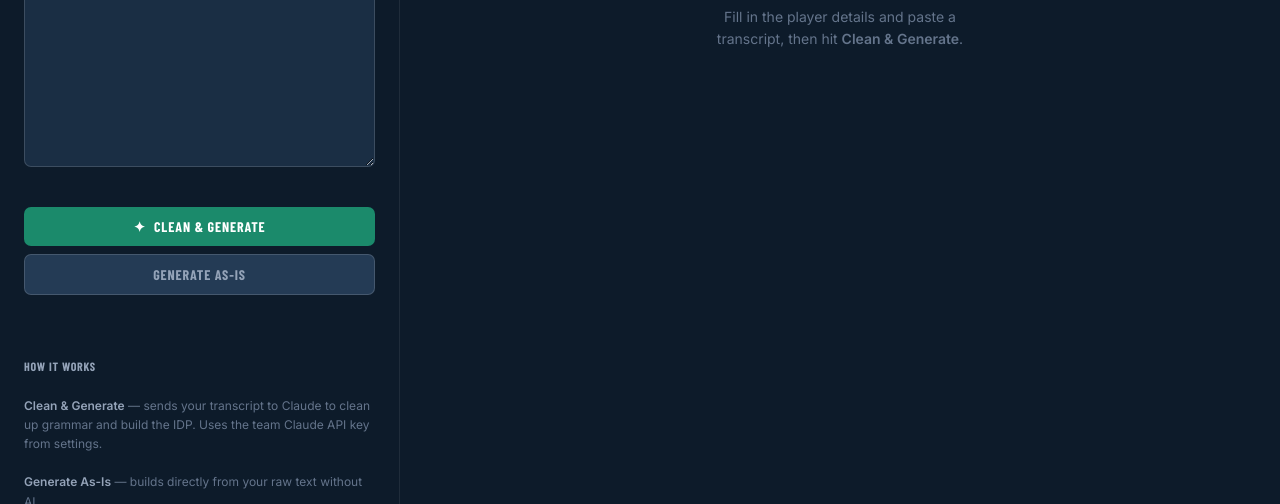
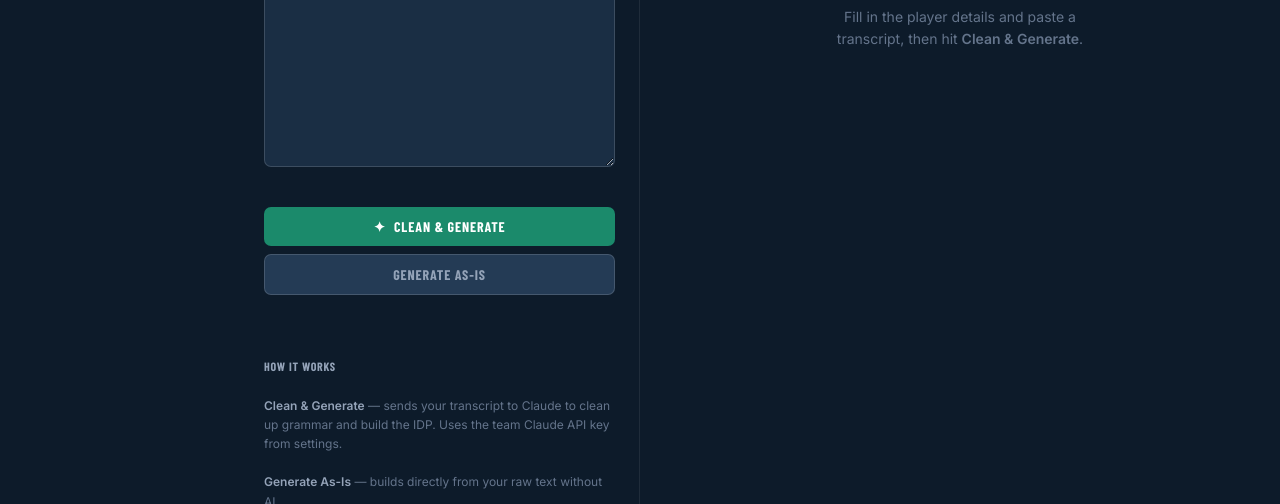
Before and after one commit to tylercasey2263/idp-generator, a plain HTML site: page generate.html in a window 1280 px wide. Shown: the part 320-824 px from the top of the page. Drawn offline with nearby package versions, Linux system fonts and the light colour scheme; a script that the page names is missing; a web font is replaced by a local one.

Commit message:
fix: sidebar overlapping generate and team-plan pages
Both pages used class="app" instead of class="app main-content",
so the 240px fixed sidebar was covering the left panel and pushing the
right panel scroll bar into the middle of the screen.

```diff
--- a/generate.html
+++ b/generate.html
@@ -330,7 +330,7 @@
 </head>
 <body>
 <div id="sidebarMount"></div>
-<div class="app">
+<div class="app main-content">
 
   <nav class="topnav">
     <div class="nav-left">
```
Also changed, not shown: team-plan.html (+1 -1 lines).
